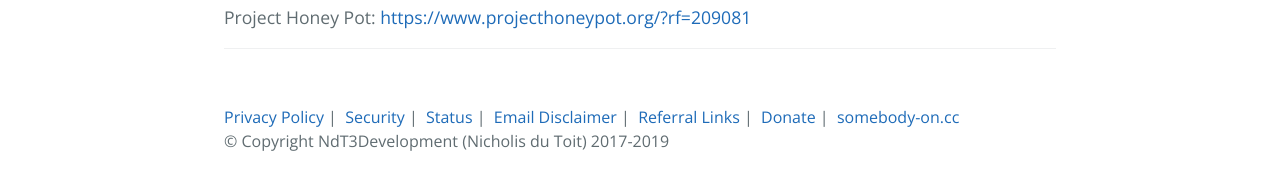
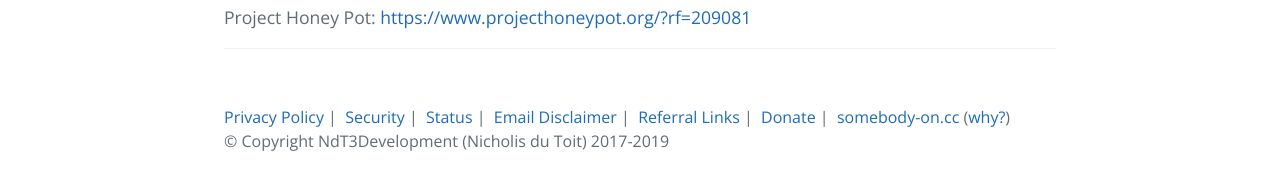
Before and after one commit to TrueWinter/website, a Jekyll site: the page built from reflinks.html, in a window 1280 px wide. Shown: the part 657-847 px from the top of the page. Built offline with Jekyll 4.4.1, drawn with Linux system fonts in a browser that asks for light colours; nearby versions of some CDN libraries; a script that is not in the unit is left out; comment, search, counter and statistics services are not loaded.

Commit message:
Update page-footer.html

```diff
--- a/_includes/page-footer.html
+++ b/_includes/page-footer.html
@@ -59,7 +59,7 @@
     <a href="https://www.ndt3.me/legal/disclaimer">Email&nbsp;Disclaimer</a>&nbsp;|&nbsp;
     <a href="https://www.ndt3.me/reflinks">Referral Links</a>&nbsp;|&nbsp;
     <a href="https://donate.ndt3.me">Donate</a>&nbsp;|&nbsp;
-    <a href="https://somebody-on.cc">somebody-on.cc</a>
+    <a href="https://somebody-on.cc">somebody-on.cc</a>&nbsp;(<a href="https://www.ndt3.me/somebody-on.cc">why?</a>)
   </span>
   <br>
   <span class="site-footer-copyright">&copy; Copyright NdT3Development (Nicholis du Toit) 2017-2019</span>
```
